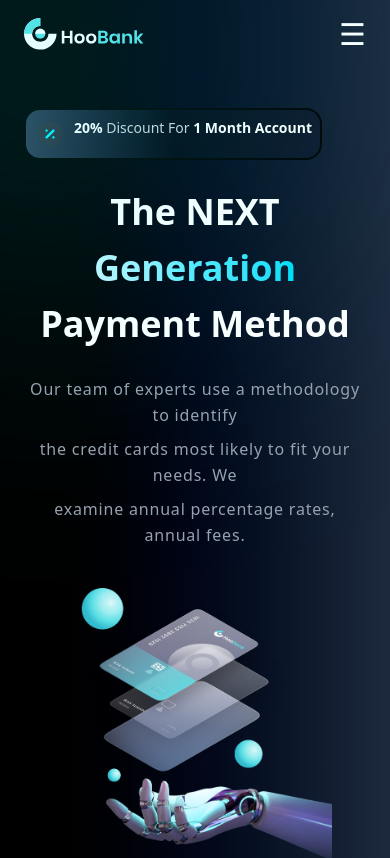
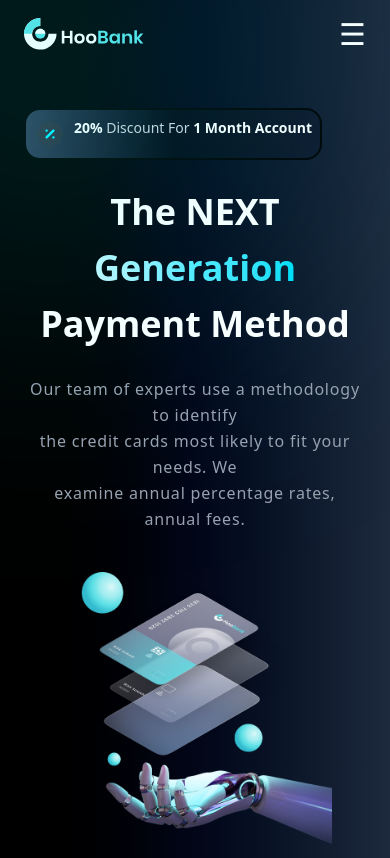
Before and after one commit to aditya02x/Hoobank, a React (Vite) app: page / in a window 390 px wide. Shown: the top 858 px of the page. Built offline with nearby package versions, Linux system fonts and the light colour scheme.

Commit message:
ok hai final report

```diff
--- a/src/components/Hero.jsx
+++ b/src/components/Hero.jsx
@@ -36,9 +36,9 @@ const Hero = () => {
           <h1 className="text-4xl md:text-6xl lg:text-7xl">Payment Method</h1>
 
           {/* Paragraph */}
-          <p className="text-gray-400 font-medium text-[16px] md:text-[19px] tracking-wider mt-4 leading-relaxed">
-            <span className="block mb-2">Our team of experts use a methodology to identify</span>
-            <span className="block mb-2">the credit cards most likely to fit your needs. We</span>
+          <p className="text-gray-400 font-medium text-[16px] md:text-[19px] tracking-wider max-w-lg mt-4 leading-relaxed">
+            <span className="block md:mb-2">Our team of experts use a methodology to identify</span>
+            <span className="block md:mb-2">the credit cards most likely to fit your needs. We</span>
             <span className="block">examine annual percentage rates, annual fees.</span>
           </p>
         </div>
```
